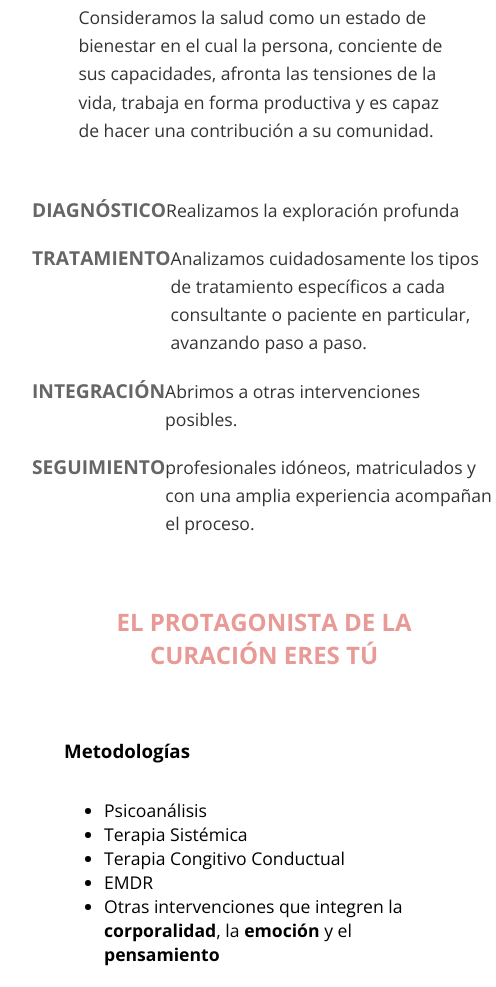
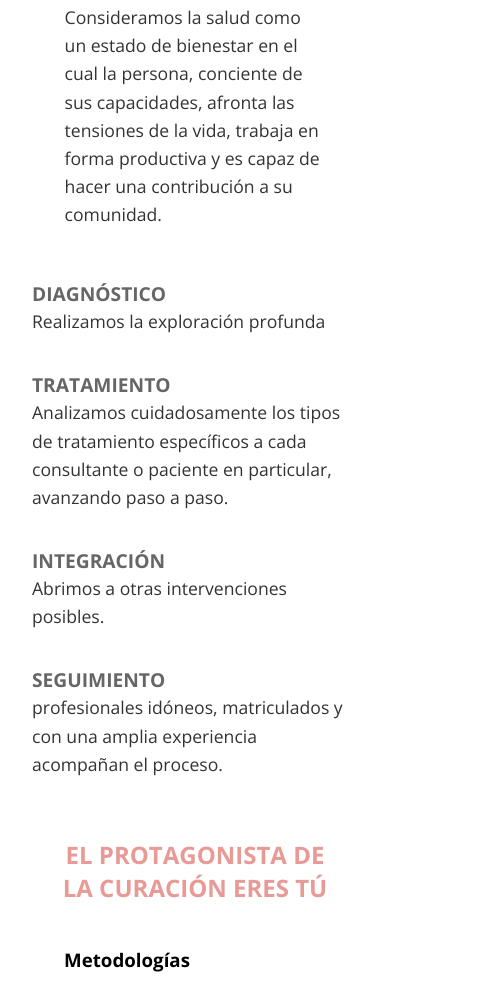
Before and after one commit to pablowbk/castromarin, a website: page index.html in a window 390 px wide. Shown: the part 5557-6544 px from the top of the page, 496 px wide, since content can reach past the window. Drawn offline with nearby package versions, Linux system fonts and the light colour scheme.

Commit message:
fix #work layout for sm screen

```diff
--- a/css/main.css
+++ b/css/main.css
@@ -818,9 +818,9 @@ a {
 }
 
 @media (max-width:1150px) {
-  .services__cols {
+  /* .services__cols {
     justify-items: center;
-  }
+  } */
 }
 
 @media (max-width: 800px) {
@@ -837,16 +837,41 @@ a {
   .areas h3 {
     justify-self: start;
   }
+
+  #work {
+    display: block;
+  }
 }
 
 @media (max-width:600px) {
-  .services__cols {
+  #work .services__cols {
     grid-template-columns: minmax(260px, 400px);
     justify-items: center;
   }
 
+  #work .services__cols h3 {
+    margin: 0;
+  }
+
+  #work .services__cols .col_content {
+    margin-bottom: 1em;
+  }
+
   .col-sm {
     width: 100%;
+  }
+
+  #work .col_content {
+    grid-template-columns: 1fr;
+    /* margin: 0 2em; */
+  }
+
+  .modalidad, .metodos {
+    grid-template-columns: 1fr;
+  }
+
+  #work .banner h3 {
+    margin: 1em 0;
   }
 
 }
```
